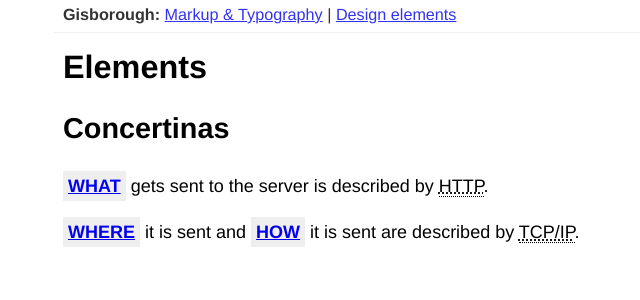
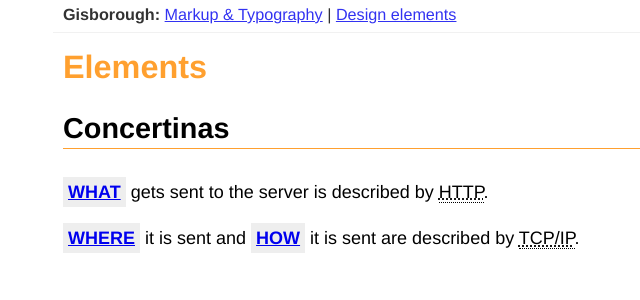
Before and after one commit to Doteveryone/gisborough, a PHP site: page /elements.php in a window 1280 px wide. Shown: the top 300 px of the page, without its empty margins (97-737 px from the left). Run offline with PHP 8.4, Linux system fonts and the light colour scheme.

Commit message:
Couple of brand colours.

```diff
--- a/css/gisborough.css
+++ b/css/gisborough.css
@@ -1,38 +1,38 @@
-/* line 5, ../scss/gisborough.scss */
+/* line 20, ../scss/gisborough.scss */
 body {
   font-family: "Helvetica Neue", "Helvetica", "Arial", sans-serif;
   line-height: 1.6em;
   font-size: 18px;
 }
 
-/* line 11, ../scss/gisborough.scss */
+/* line 26, ../scss/gisborough.scss */
 .clear {
   clear: both;
   display: block;
 }
 
 /* layout */
-/* line 18, ../scss/gisborough.scss */
+/* line 33, ../scss/gisborough.scss */
 #main {
   margin: 10px auto;
   width: 95%;
   padding: 0 10px;
 }
 @media (min-width: 960px) {
-  /* line 18, ../scss/gisborough.scss */
+  /* line 33, ../scss/gisborough.scss */
   #main {
     width: 960px;
   }
 }
 
 /*Typography*/
-/* line 30, ../scss/gisborough.scss */
+/* line 45, ../scss/gisborough.scss */
 p.standfirst {
   font-size: 140%;
 }
 
 /* specific to proto */
-/* line 37, ../scss/gisborough.scss */
+/* line 52, ../scss/gisborough.scss */
 #gisborough-menu {
   opacity: 0.8;
   margin: 0 auto 20px;
@@ -44,70 +44,73 @@ p.standfirst {
   padding-right: 10px;
 }
 @media (min-width: 960px) {
-  /* line 37, ../scss/gisborough.scss */
+  /* line 52, ../scss/gisborough.scss */
   #gisborough-menu {
     width: 960px;
   }
 }
 
 /* typography */
-/* line 55, ../scss/gisborough.scss */
+/* line 70, ../scss/gisborough.scss */
 p {
   margin: 0 0 1em;
 }
 
-/* line 63, ../scss/gisborough.scss */
+/* line 78, ../scss/gisborough.scss */
 a:hover, a:active {
   color: red;
   text-decoration: underline;
 }
 
-/* line 69, ../scss/gisborough.scss */
+/* line 84, ../scss/gisborough.scss */
 abbr, acronym {
   border-bottom: 1px dotted;
   cursor: help;
 }
 
-/* line 74, ../scss/gisborough.scss */
+/* line 89, ../scss/gisborough.scss */
 h1 {
   font-weight: bold;
   font-size: 180%;
   margin: 0 0 1em;
+  color: #ffa02f;
 }
 
-/* line 80, ../scss/gisborough.scss */
+/* line 96, ../scss/gisborough.scss */
 h2 {
   font-weight: bold;
   font-size: 160%;
   margin: 0 0 1em;
+  padding-bottom: 5px;
+  border-bottom: 1px solid #ffa02f;
 }
 
-/* line 86, ../scss/gisborough.scss */
+/* line 104, ../scss/gisborough.scss */
 h3 {
   font-weight: bold;
   font-size: 130%;
   margin: 0 0 1em;
 }
 
-/* line 92, ../scss/gisborough.scss */
+/* line 110, ../scss/gisborough.scss */
 h4, h5, h6 {
   font-weight: bold;
   margin: 0 0 1em;
 }
 
-/* line 97, ../scss/gisborough.scss */
+/* line 115, ../scss/gisborough.scss */
 blockquote {
   color: #555;
   margin: 1em 0;
   padding-left: 1em;
   border-left: 3px solid #ddd;
 }
-/* line 102, ../scss/gisborough.scss */
+/* line 120, ../scss/gisborough.scss */
 blockquote cite {
   font-style: italic;
   color: #777;
 }
-/* line 106, ../scss/gisborough.scss */
+/* line 124, ../scss/gisborough.scss */
 blockquote.large {
   font-size: 180%;
   border-left: none;
@@ -116,41 +119,41 @@ blockquote.large {
   color: #666;
 }
 
-/* line 115, ../scss/gisborough.scss */
+/* line 133, ../scss/gisborough.scss */
 ul {
   list-style: disc;
   margin: 1em 0;
 }
-/* line 118, ../scss/gisborough.scss */
+/* line 136, ../scss/gisborough.scss */
 ul li {
   margin: 0 0 1em 2em;
 }
 
-/* line 123, ../scss/gisborough.scss */
+/* line 141, ../scss/gisborough.scss */
 ol {
   list-style: decimal;
   margin: 1em 0;
 }
-/* line 126, ../scss/gisborough.scss */
+/* line 144, ../scss/gisborough.scss */
 ol li {
   margin: 0 0 1em 2em;
 }
 
-/* line 132, ../scss/gisborough.scss */
+/* line 150, ../scss/gisborough.scss */
 dl dt {
   font-weight: bold;
 }
-/* line 135, ../scss/gisborough.scss */
+/* line 153, ../scss/gisborough.scss */
 dl dd {
   margin: 0 0 0.5em;
 }
 
-/* line 140, ../scss/gisborough.scss */
+/* line 158, ../scss/gisborough.scss */
 code {
   font-family: monospace;
 }
 
-/* line 144, ../scss/gisborough.scss */
+/* line 162, ../scss/gisborough.scss */
 pre {
   font-family: monospace;
   padding: 10px;
@@ -160,46 +163,46 @@ pre {
   overflow: auto;
 }
 
-/* line 153, ../scss/gisborough.scss */
+/* line 171, ../scss/gisborough.scss */
 em, i {
   font-style: italic;
 }
 
-/* line 157, ../scss/gisborough.scss */
+/* line 175, ../scss/gisborough.scss */
 strong, b {
   font-weight: bold;
 }
 
-/* line 161, ../scss/gisborough.scss */
+/* line 179, ../scss/gisborough.scss */
 sub {
   vertical-align: sub;
   font-size: smaller;
 }
 
-/* line 166, ../scss/gisborough.scss */
+/* line 184, ../scss/gisborough.scss */
 sup {
   vertical-align: super;
   font-size: smaller;
 }
 
-/* line 171, ../scss/gisborough.scss */
+/* line 189, ../scss/gisborough.scss */
 table {
   margin: 1em 0;
   border-collapse: collapse;
   border-style: hidden;
 }
-/* line 175, ../scss/gisborough.scss */
+/* line 193, ../scss/gisborough.scss */
 table th {
   font-weight: bold;
   color: #fff;
   background: #666;
 }
-/* line 180, ../scss/gisborough.scss */
+/* line 198, ../scss/gisborough.scss */
 table th, table td {
   padding: 10px;
   border: 1px solid #888;
 }
-/* line 184, ../scss/gisborough.scss */
+/* line 202, ../scss/gisborough.scss */
 table tr.even td {
   background: #eee;
 }
@@ -207,62 +210,70 @@ table tr.even td {
 /*
  * Elements
  */
-/* line 195, ../scss/gisborough.scss */
+/* line 213, ../scss/gisborough.scss */
 .boxout {
   margin-bottom: 20px;
 }
-/* line 197, ../scss/gisborough.scss */
+/* line 215, ../scss/gisborough.scss */
 .boxout.side {
   width: 200px;
   float: left;
   margin-right: 20px;
 }
-/* line 202, ../scss/gisborough.scss */
+/* line 220, ../scss/gisborough.scss */
 .boxout.side.right {
   margin-right: 0;
   margin-left: 20px;
   float: right;
 }
-/* line 207, ../scss/gisborough.scss */
+/* line 225, ../scss/gisborough.scss */
 .boxout h2 {
   font-weight: bold;
   margin: 0;
-  background: #bbb;
+  background: #00b3be;
   padding: 10px;
+  border-bottom: none;
+  color: white;
 }
-/* line 213, ../scss/gisborough.scss */
+/* line 233, ../scss/gisborough.scss */
 .boxout .inner {
-  background: #eee;
+  background: #dcdfe2;
   padding: 10px;
 }
 
-/* line 221, ../scss/gisborough.scss */
+/* line 241, ../scss/gisborough.scss */
 .concertina {
   display: none;
 }
 
-/* line 225, ../scss/gisborough.scss */
+/* line 245, ../scss/gisborough.scss */
 a.concertina-link {
   font-weight: bold;
   background: #eee;
   padding: 5px;
 }
-/* line 229, ../scss/gisborough.scss */
+/* line 249, ../scss/gisborough.scss */
 a.concertina-link.selected {
   background: #ccc;
 }
 
-/* line 234, ../scss/gisborough.scss */
+/* line 254, ../scss/gisborough.scss */
 a.concertina-return {
   float: right;
   display: block;
 }
-/* line 237, ../scss/gisborough.scss */
+/* line 257, ../scss/gisborough.scss */
 a.concertina-return:link, a.concertina-return:visited {
   text-decoration: none;
   color: #888;
 }
-/* line 241, ../scss/gisborough.scss */
+/* line 261, ../scss/gisborough.scss */
 a.concertina-return:hover, a.concertina-return:active {
   color: red;
 }
+
+/* prototypes homepage */
+/* line 270, ../scss/gisborough.scss */
+#prototypes-list li h2 {
+  border-bottom: none;
+}
--- a/prototypes/index.php
+++ b/prototypes/index.php
@@ -3,7 +3,7 @@
 <div id="main">
   <h1>Prototypes</h2>
 
-    <ul id="prototype=list">
+    <ul id="prototypes-list">
       <li>
         <h2><a href="upload.php">What happens when I upload a photo?</a></h2>
       </li>
--- a/scss/gisborough.scss
+++ b/scss/gisborough.scss
@@ -1,4 +1,19 @@
 @import "breakpoint";
+
+// colors
+
+$DE_brightyellow: #ffa02f;
+$DE_warmred: #f7403a;
+$DE_turquoise: #00b3be;
+$DE_paleblue: #64a0c8;
+$DE_sage: #6a8a7f;
+$DE_darkgrey: #51626f;
+
+$DE_grey0: #394147;
+$DE_grey1: #55626e;
+$DE_grey2: #889199;
+$DE_grey3: #bac0c5;
+$DE_grey4: #dcdfe2;
 
 $desktop_and_up: 960px;
 
@@ -75,12 +90,15 @@ h1 {
   font-weight: bold;
   font-size: 180%;
   margin: 0 0 1em;
+  color: $DE_brightyellow;
 }
 
 h2 {
-font-weight: bold;
+  font-weight: bold;
   font-size: 160%;
   margin: 0 0 1em;
+  padding-bottom: 5px;
+  border-bottom: 1px solid $DE_brightyellow;
 }
 
 h3 {
@@ -207,11 +225,13 @@ table {
   h2 {
     font-weight: bold;
     margin: 0;
-    background: #bbb;
+    background: $DE_turquoise;
     padding: 10px;
+    border-bottom: none;
+    color: white;
   }
   .inner {
-    background: #eee;
+    background: $DE_grey4;
     padding: 10px;
   }
  }
@@ -242,3 +262,13 @@ a.concertina-return {
     color: red;
   }
 }
+
+/* prototypes homepage */
+
+#prototypes-list {
+  li {
+    h2 {
+      border-bottom: none;
+    }
+  }
+}
```
